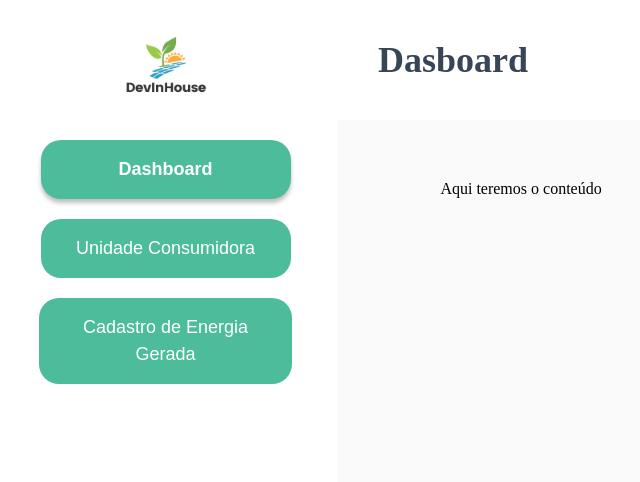
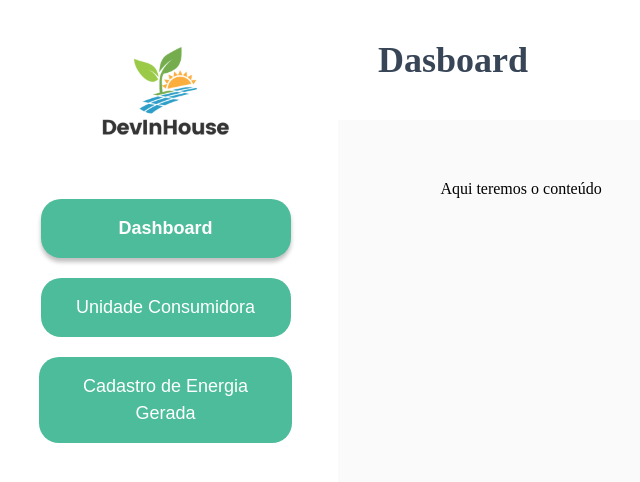
Before and after one commit to FuturoDEV-Ingleses/M02S01-React-Revisao, a React (Vite) app: page / in a window 1280 px wide. Shown: the top 482 px of the page, without its empty margins (7-647 px from the left). Built offline with nearby package versions, Linux system fonts and the light colour scheme.

Commit message:
altera tamanho da imagem

```diff
--- a/src/components/molecules/Navbar/Navbar.css
+++ b/src/components/molecules/Navbar/Navbar.css
@@ -8,7 +8,6 @@
 }
 
 .Navbar img {
-  width: 100px;
   cursor: pointer;
 }
 
```
